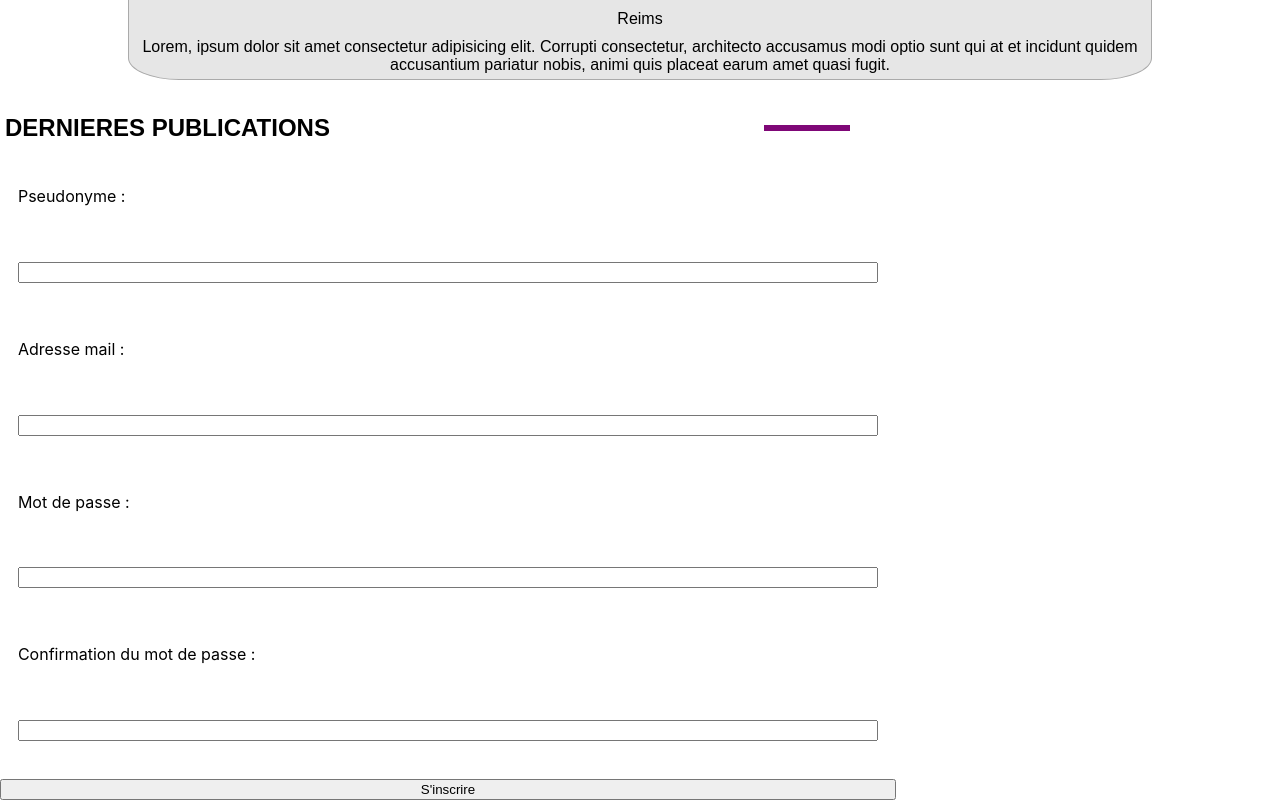
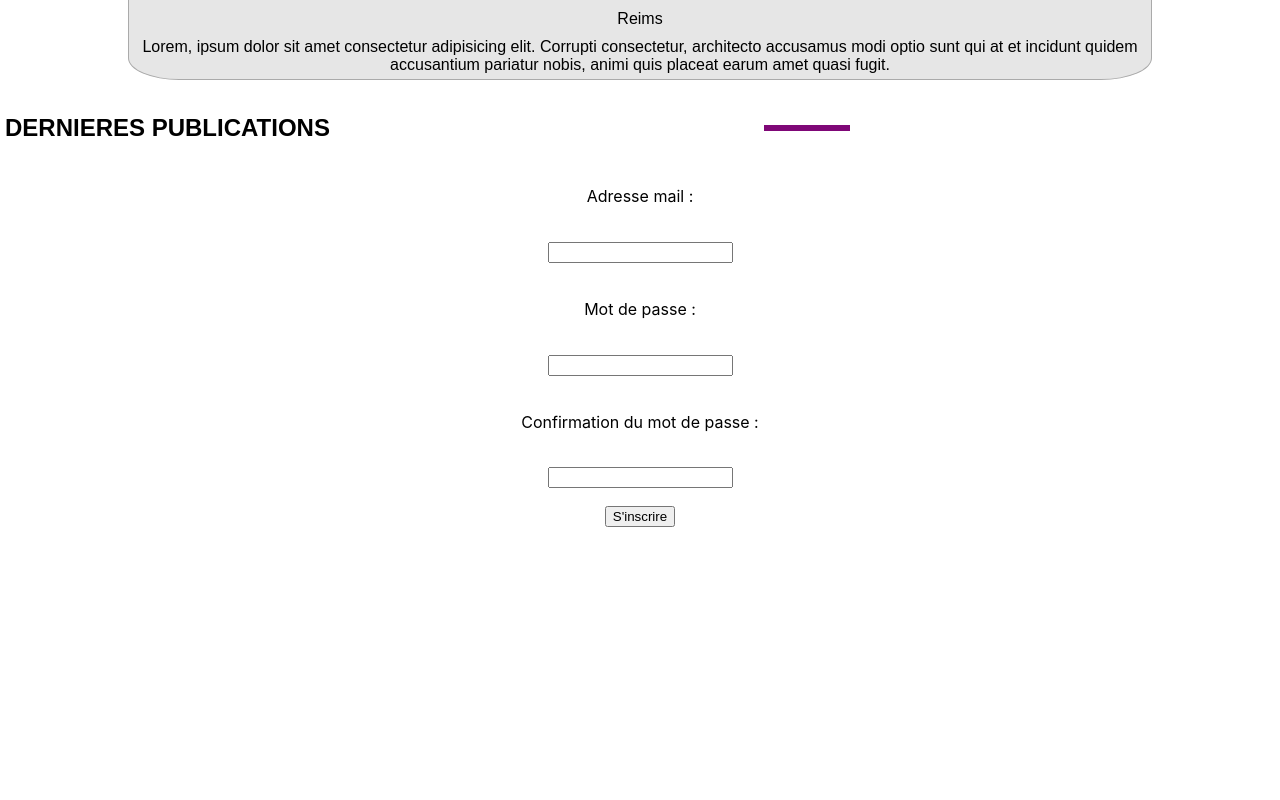
Before and after one commit to WildCodeSchool/reims-0919-js-jamusic, a React (Create React App) app in the folder front/: page / in a window 1280 px wide. Shown: the part 507-1307 px from the top of the page. After the commit the page ends 1034 px from the top, so only its background shows below. Built offline with nearby package versions, Linux system fonts and the light colour scheme; no server answers.

Commit message:
Removed the line break tags and the nickname field, aligned the fields with css instead

```diff
--- a/front/src/Components/CreateProfile.css
+++ b/front/src/Components/CreateProfile.css
@@ -1,7 +1,9 @@
 .createProfileForm {
     display: flex;
+    align-items: center;
     flex-direction: column;
     width: 70%;
+    margin: 0 auto;
 }
 
 .createProfileForm input,
--- a/front/src/Components/CreateProfile.jsx
+++ b/front/src/Components/CreateProfile.jsx
@@ -4,22 +4,12 @@ import './CreateProfile.css'
 const CreateProfile = () => {
     return (
         <form method='post' className='createProfileForm'>
-            <label htmlFor='nickname'>Pseudonyme :</label>
-            <br />
-            <input type='text' name='nickname' id='nickname' required />
-            <br />
             <label htmlFor='email'>Adresse mail :</label>
-            <br />
             <input type='email' name='email' id='email' required />
-            <br />
             <label htmlFor='password'>Mot de passe :</label>
-            <br />
             <input type='password' name='password' id='password' required />
-            <br />
             <label htmlFor='password2'>Confirmation du mot de passe :</label>
-            <br />
             <input type='password' name='password2' id='password2' />
-            <br />
             <button type='submit' id='submit'>
                 S'inscrire
             </button>
```
